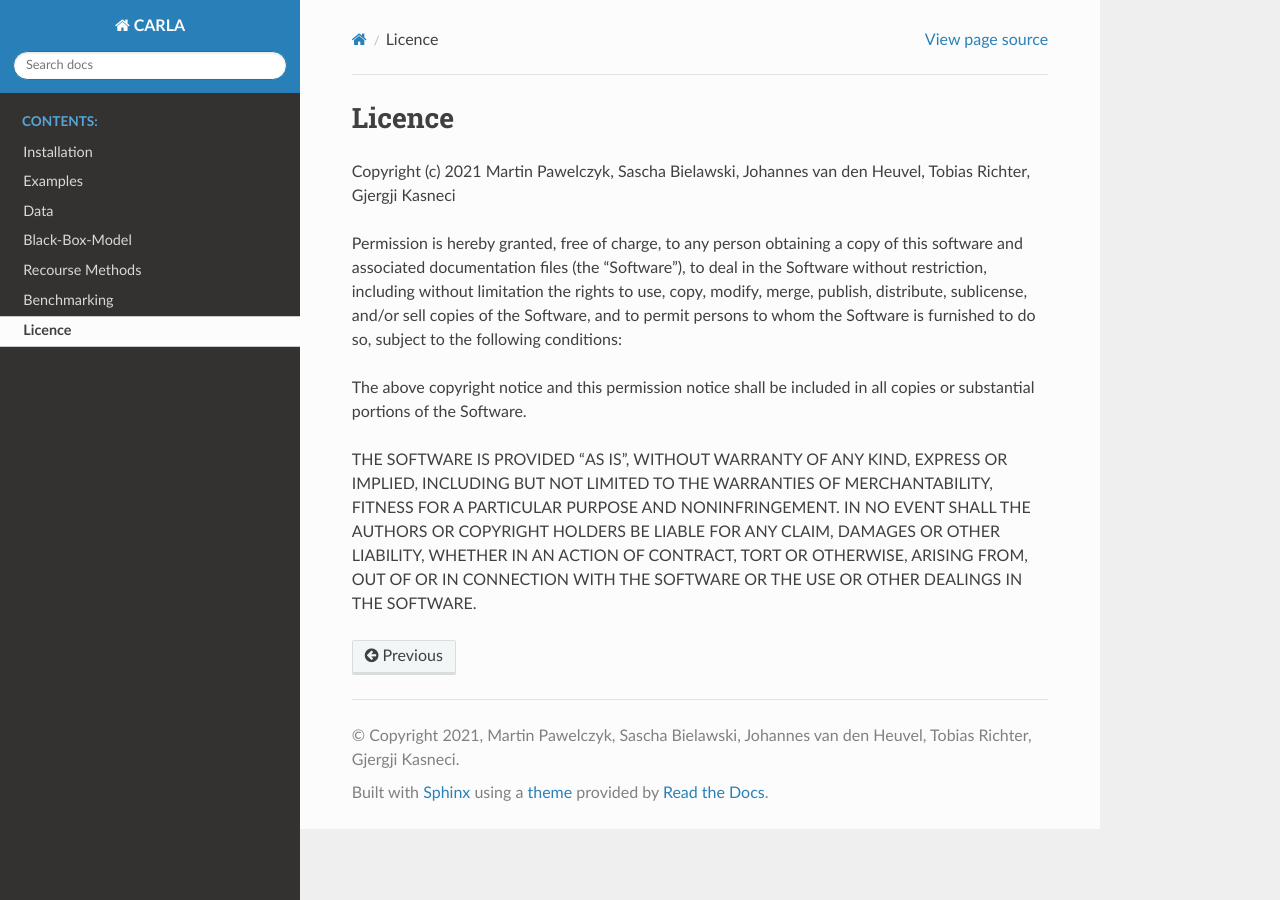
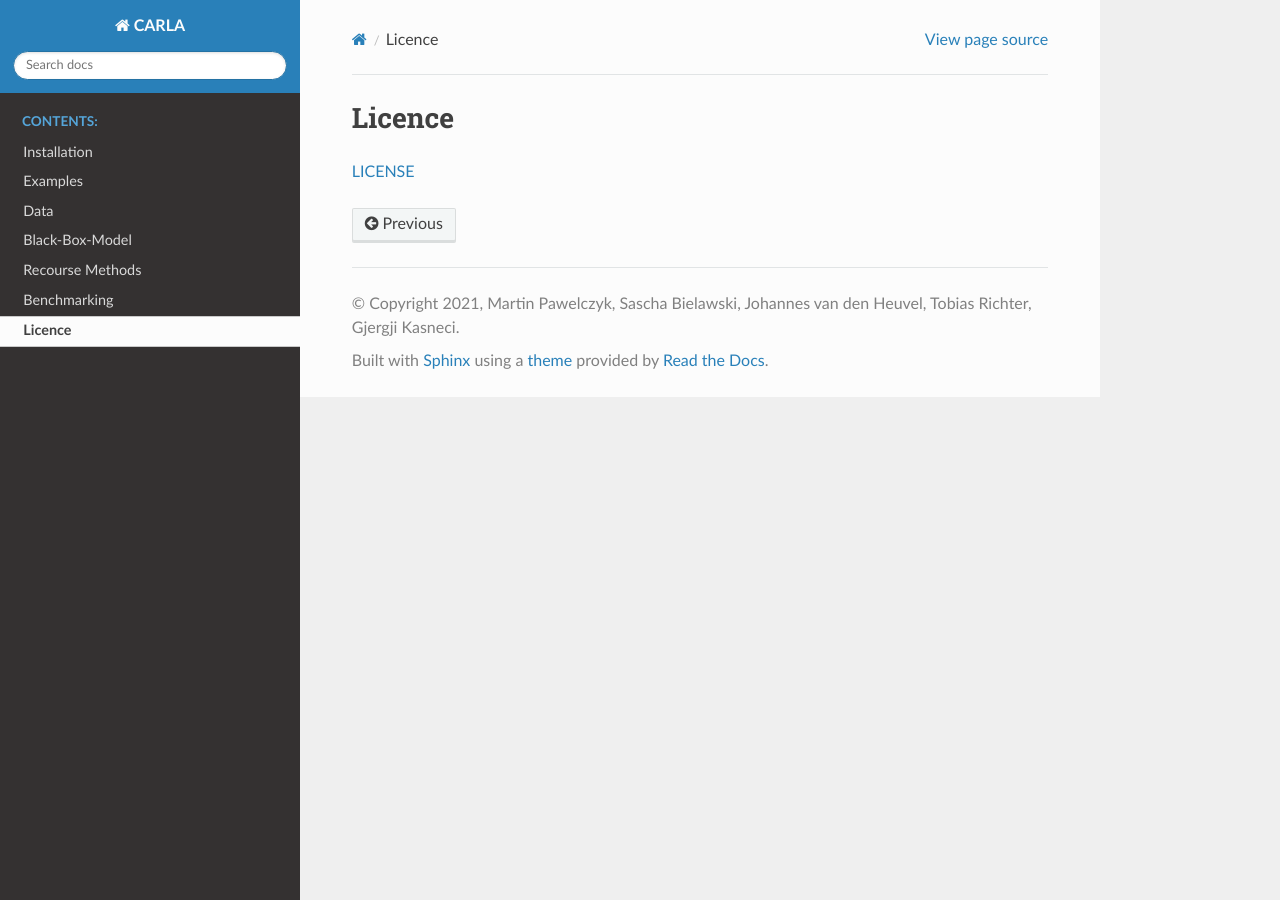
Before and after one commit to carla-recourse/CARLA, a Sphinx documentation site: the page built from docs/source/license.rst, in a window 1280 px wide. Built offline with Sphinx 7.4.7 and the Read the Docs theme 2.0.0, drawn with Linux system fonts in a browser that asks for light colours.

Commit message:
Add link to the license from github

```diff
--- a/docs/source/license.rst
+++ b/docs/source/license.rst
@@ -1,10 +1,4 @@
 Licence
 =======
 
-Copyright (c) 2021 Martin Pawelczyk, Sascha Bielawski, Johannes van den Heuvel, Tobias Richter, Gjergji Kasneci
-
-Permission is hereby granted, free of charge, to any person obtaining a copy of this software and associated documentation files (the "Software"), to deal in the Software without restriction, including without limitation the rights to use, copy, modify, merge, publish, distribute, sublicense, and/or sell copies of the Software, and to permit persons to whom the Software is furnished to do so, subject to the following conditions:
-
-The above copyright notice and this permission notice shall be included in all copies or substantial portions of the Software.
-
-THE SOFTWARE IS PROVIDED "AS IS", WITHOUT WARRANTY OF ANY KIND, EXPRESS OR IMPLIED, INCLUDING BUT NOT LIMITED TO THE WARRANTIES OF MERCHANTABILITY, FITNESS FOR A PARTICULAR PURPOSE AND NONINFRINGEMENT. IN NO EVENT SHALL THE AUTHORS OR COPYRIGHT HOLDERS BE LIABLE FOR ANY CLAIM, DAMAGES OR OTHER LIABILITY, WHETHER IN AN ACTION OF CONTRACT, TORT OR OTHERWISE, ARISING FROM, OUT OF OR IN CONNECTION WITH THE SOFTWARE OR THE USE OR OTHER DEALINGS IN THE SOFTWARE.
+`LICENSE <https://github.com/indyfree/CARLA/blob/main/LICENSE>`_
```
